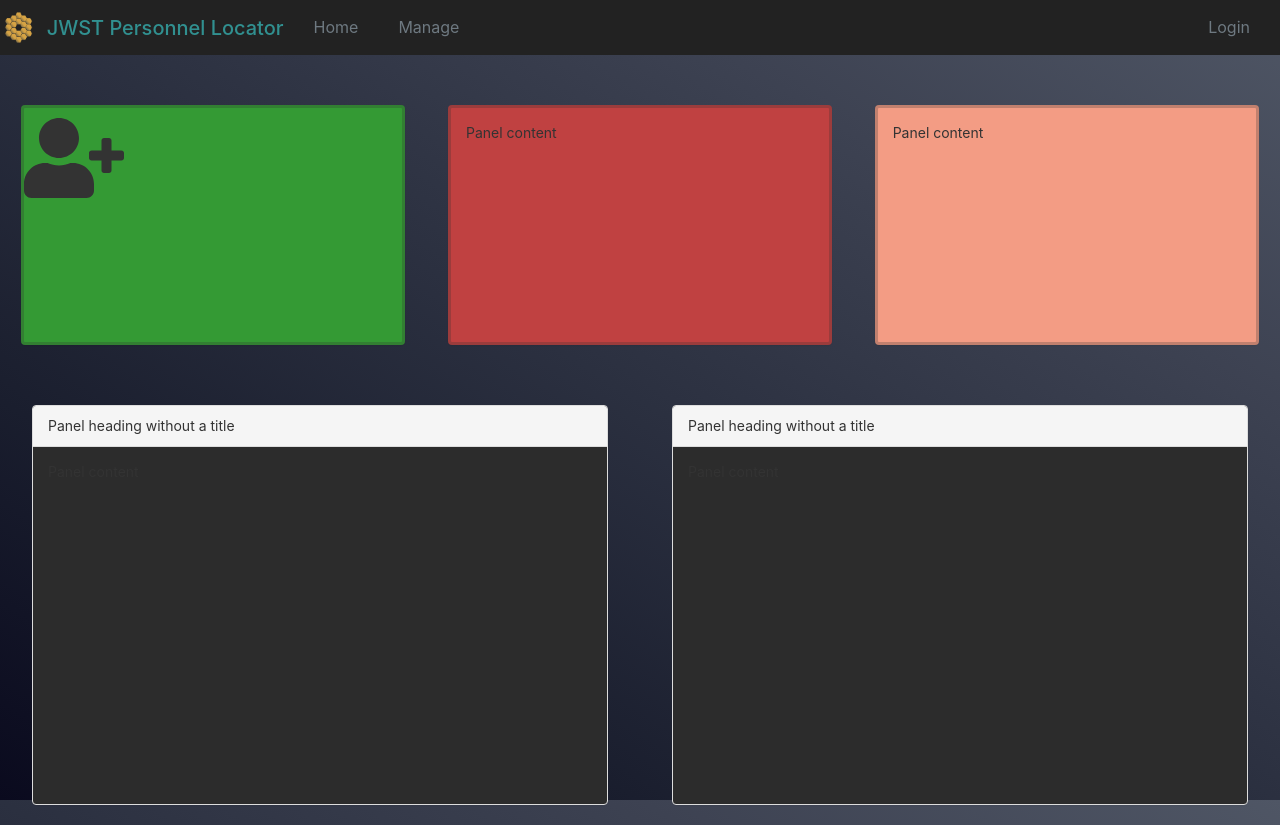
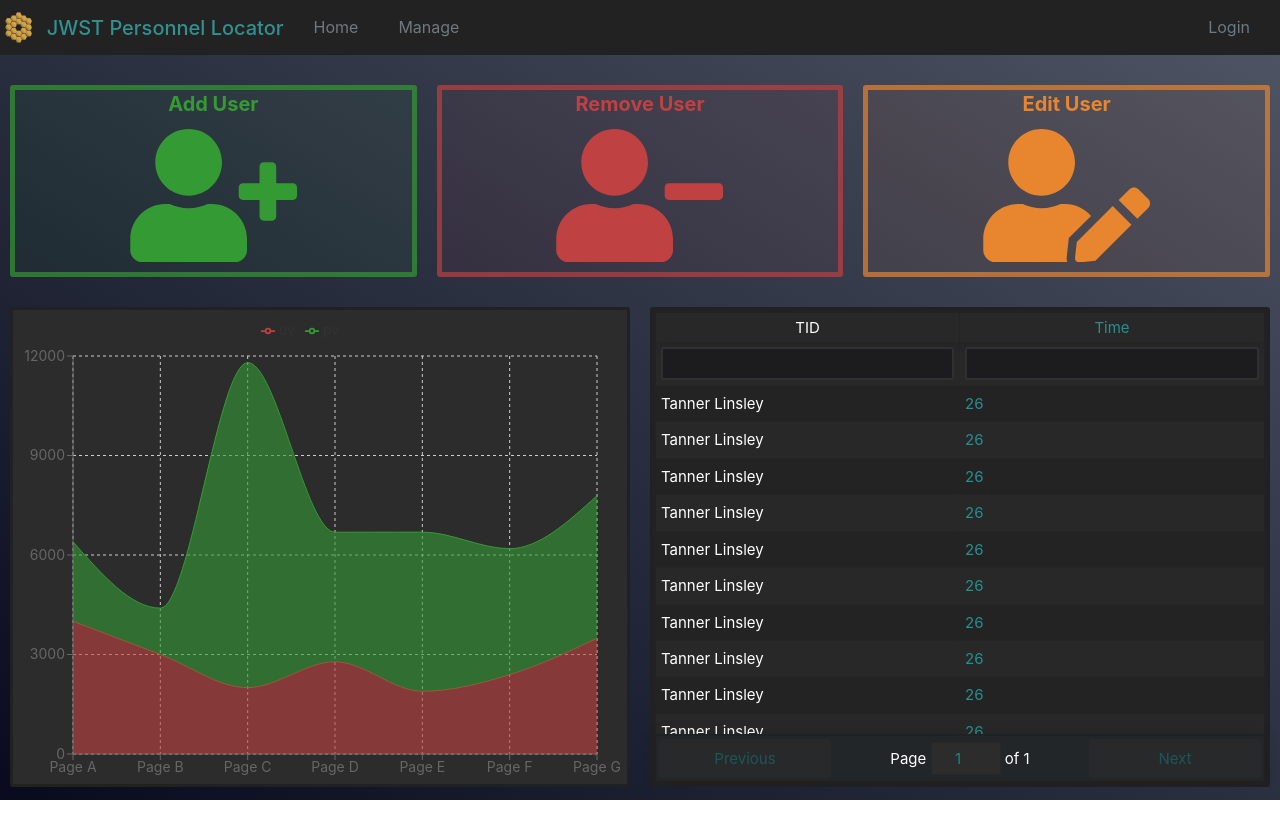
Before and after one commit to sonderswag/web-rfid-tracker, a React (Create React App) app: page /manage in a window 1280 px wide. After the commit the page ends 800 px from the top, so only its background shows below. Built offline with nearby package versions, Linux system fonts and the light colour scheme.

Commit message:
Place holders for all the components

```diff
--- a/package.json
+++ b/package.json
@@ -12,6 +12,7 @@
     "react-scripts": "2.0.4",
     "react-table": "^6.8.6",
     "react-transition-group": "^2.5.0",
+    "recharts": "^1.3.5",
     "styled-components": "^4.0.2"
   },
   "scripts": {
--- a/src/App.css
+++ b/src/App.css
@@ -15,7 +15,7 @@
   align-items: center;
   justify-content: center;
   font-size: calc(10px + 2vmin);
-  color: blue;
+  color: #F39C84;
 }
 
 .App-link {
--- a/src/Colors.js
+++ b/src/Colors.js
@@ -4,7 +4,7 @@
   darkGrey: '#030202',
   // lightGrey: '#484E57',
   green: '#349A34',
-  orange: '#F39C84',
+  orange: '#E8852F',
   purple: '#A18BD4',
   blue: '#319090',
   red: '#C04141',
--- /dev/null
+++ b/src/ManagementView/GraphPanel.js
@@ -0,0 +1,44 @@
+import React, { Component } from 'react';
+import {
+  ResponsiveContainer,
+  AreaChart,
+  XAxis,
+  YAxis,
+  Tooltip,
+  Area,
+  CartesianGrid,
+  Legend
+} from 'recharts';
+import { LargePanel } from './ManageView';
+import Colors from '../Colors';
+
+const data = [
+  {name: 'Page A', uv: 4000, pv: 2400, amt: 2400},
+  {name: 'Page B', uv: 3000, pv: 1398, amt: 2210},
+  {name: 'Page C', uv: 2000, pv: 9800, amt: 2290},
+  {name: 'Page D', uv: 2780, pv: 3908, amt: 2000},
+  {name: 'Page E', uv: 1890, pv: 4800, amt: 2181},
+  {name: 'Page F', uv: 2390, pv: 3800, amt: 2500},
+  {name: 'Page G', uv: 3490, pv: 4300, amt: 2100},
+];
+
+export default class GraphPanel extends Component {
+  render() {
+    return (
+      <LargePanel>
+        <ResponsiveContainer>
+          <AreaChart width={600} height={400} data={data}
+                margin={{top: 10, right: 30, left: 0, bottom: 0}}>
+            <CartesianGrid strokeDasharray="3 3"/>
+            <Legend verticalAlign="top" height={36}/>
+            <XAxis dataKey="name"/>
+            <YAxis/>
+            <Tooltip/>
+            <Area type='monotone' dataKey='uv' stackId="1" stroke={Colors.red} fill={Colors.red} />
+            <Area type='monotone' dataKey='pv' stackId="1" stroke={Colors.green} fill={Colors.green} />
+          </AreaChart>
+        </ResponsiveContainer>
+      </LargePanel>
+    )
+  }
+}
--- a/src/ManagementView/ManageView.js
+++ b/src/ManagementView/ManageView.js
@@ -1,53 +1,98 @@
 import React, { Component } from 'react'
 import styled from 'styled-components';
-import { Panel } from 'react-bootstrap';
 import Colors from '../Colors';
-import AddPanel from './AddPanel';
+import { FaUserPlus, FaUserMinus, FaUserEdit  } from 'react-icons/fa';
+import GraphPanel from './GraphPanel';
+import TabelPanel from './TablePanel';
+import TablePanel from './TablePanel';
+// import AddPanel from './AddPanel';
 
-const Container = styled.div`
+const PageContainer = styled.div`
   display: flex;
   flex-direction: column;
   justify-content: space-between;
-  height: 100%;
+
 `
 
 const Row = styled.div`
   display: flex;
   flex-direction: row;
-  justify-content: space-around;
+  flex-wrap: wrap;
+  justify-content: space-between;
   height: ${props => props.height ? props.height : '%100'};
+  & > div {
+    margin: ${props => props.margin ? props.margin : '30px 10px 0 10px'};
+  }
 `
-const CardButton = styled(Panel)`
-  background-color: ${props => props.color ? props.color : 'white'};
-  width: 30vw;
-  height: 30vh;
-  border-color: ${Colors.grey}40;
-  border-width: 3px;
+
+const Panel = styled.div`
+  flex: 1;
+  border-radius: 3px;
+  background-color: ${Colors.grey};
+  border: 3px solid ${Colors.darkGrey}40;
 `
+
+export const ButtonPanel = styled(Panel)`
+  cursor: pointer;
+  user-select: none;
+  min-height: 100px;
+  height: 15vw;
+  display: flex;
+  flex-direction: column;
+  justify-content: center;
+  align-items: center;
+  background-color: ${props => props.color ? props.color : Colors.grey}10;
+  border: 5px solid ${props => props.color ? props.color : Colors.grey}B0;
+  color: ${props => props.color ? props.color : Colors.grey};
+  padding: 0 10px 10px 10px;
+  font-size: 20px;
+  font-weight: bold;
+  :hover {
+    background-color: ${props => props.color ? props.color : Colors.grey}80;
+    color: ${Colors.grey} ;
+    & > svg {
+       fill: ${Colors.grey};
+     }
+  }
+  :visited:active,
+  :active {
+    background-color: ${props => props.color ? props.color : Colors.grey}E0;
+  }
+`
+
+export const LargePanel = styled(Panel)`
+  min-height: 400px;
+  height: 60vh;
+  min-width:400px;
+  margin-bottom: 20px;
+`
+
 export default class ManageView extends Component {
   render() {
     return (
-      <Container>
-        <Row height='50%' style={{marginTop: '50px'}}>
-          <AddPanel />
-          <CardButton color={Colors.red}>
-            <Panel.Body>Panel content</Panel.Body>
-          </CardButton>
-          <CardButton color={Colors.orange}>
-            <Panel.Body>Panel content</Panel.Body>
-          </CardButton>
+      <PageContainer>
+        <Row>
+          <ButtonPanel  color={Colors.green}>
+            Add User
+            <FaUserPlus
+              color={Colors.green}
+              style={{marginTop: '10px', height: '80%', width:'80%'}}/>
+          </ButtonPanel>
+          <ButtonPanel color={Colors.red} >
+            Remove User
+            <FaUserMinus
+              style={{marginTop: '10px', height: '80%', width:'80%'}}/>
+          </ButtonPanel><ButtonPanel color={Colors.orange} >
+            Edit User
+            <FaUserEdit
+              style={{marginTop: '10px', height: '80%', width:'80%'}}/>
+          </ButtonPanel>
         </Row>
-        <Row height='50%' style={{ marginTop: '40px' }}>
-          <Panel style={{width: '45vw', height: '50vh', background: Colors.grey}}>
-            <Panel.Heading>Panel heading without a title</Panel.Heading>
-            <Panel.Body>Panel content</Panel.Body>
-          </Panel>
-          <Panel style={{width: '45vw', height: '50vh', background: Colors.grey}}>
-            <Panel.Heading>Panel heading without a title</Panel.Heading>
-            <Panel.Body>Panel content</Panel.Body>
-          </Panel>
+        <Row>
+          <GraphPanel />
+          <TablePanel />
         </Row>
-      </Container>
+      </PageContainer>
     )
   }
 }
--- /dev/null
+++ b/src/ManagementView/TablePanel.js
@@ -0,0 +1,75 @@
+import React, { Component } from 'react';
+import styled from 'styled-components';
+import ReactTable from 'react-table';
+import { LargePanel } from './ManageView';
+
+const TableContainer = styled.div`
+  display: flex;
+  flex-direction: row;
+  justify-content: space-between;
+  height: 100%;
+`
+
+const TableOut = styled(ReactTable)`
+  width: 100%;
+  background: #22222270;
+  /* border: 2px solid red; */
+  border: 3px solid #222222;
+  color: white;
+
+  font-size: 15px;
+
+`
+
+export default class TablePanel extends Component {
+  render() {
+    const data = [
+      {name: 'Tanner Linsley', age: 26, location: 'Outside'},
+      {name: 'Tanner Linsley', age: 26, location: 'Outside'},
+      {name: 'Tanner Linsley', age: 26, location: 'Outside'},
+      {name: 'Tanner Linsley', age: 26, location: 'Outside'},
+      {name: 'Tanner Linsley', age: 26, location: 'Outside'},
+      {name: 'Tanner Linsley', age: 26, location: 'Outside'},
+      {name: 'Tanner Linsley', age: 26, location: 'Outside'},
+      {name: 'Tanner Linsley', age: 26, location: 'Outside'},
+      {name: 'Tanner Linsley', age: 26, location: 'Outside'},
+      {name: 'Tanner Linsley', age: 26, location: 'Outside'},
+      {name: 'Tanner Linsley', age: 26, location: 'Outside'},
+      {name: 'Tanner Linsley', age: 26, location: 'Outside'},
+      {name: 'Tanner Linsley', age: 26, location: 'Outside'},
+      {name: 'Tanner Linsley', age: 26, location: 'Outside'},
+      {name: 'Tanner Linsley', age: 26, location: 'Outside'},
+      {name: 'Tanner Linsley', age: 26, location: 'Outside'},
+      {name: 'Tanner Linsley', age: 26, location: 'Outside'},
+      {name: 'Tanner Linsley', age: 26, location: 'Outside'},
+      {name: 'Tanner Linsley', age: 26, location: 'Outside'},
+      {name: 'Tanner Linsley', age: 26, location: 'Outside'},
+    ]
+
+    const columns = [{
+      Header: 'TID',
+      accessor: 'name' // String-based value accessors!
+    }, {
+      Header: 'Time',
+      accessor: 'age',
+      Cell: props => <span className='number'>{props.value}</span> // Custom cell components!
+    },
+    ];
+
+    return (
+      <LargePanel>
+        <TableContainer>
+          <TableOut
+          className="-striped -highlight"
+          filterable={true}
+          sortable={false}
+          defaultPageSize={21}
+          data={data}
+          columns={columns}
+          />
+
+        </TableContainer>
+      </LargePanel>
+    )
+  }
+}
--- a/src/Nav.js
+++ b/src/Nav.js
@@ -39,6 +39,7 @@
   align-items: center;
   padding: 0 10px 0 10px;
   color: ${Colors.lightGrey};
+  user-select: none;
   font-size: 16px;
   :hover {
     text-decoration: none;
```
Also changed, not shown: 1 other file (tests, documents, lock files or other folders).
